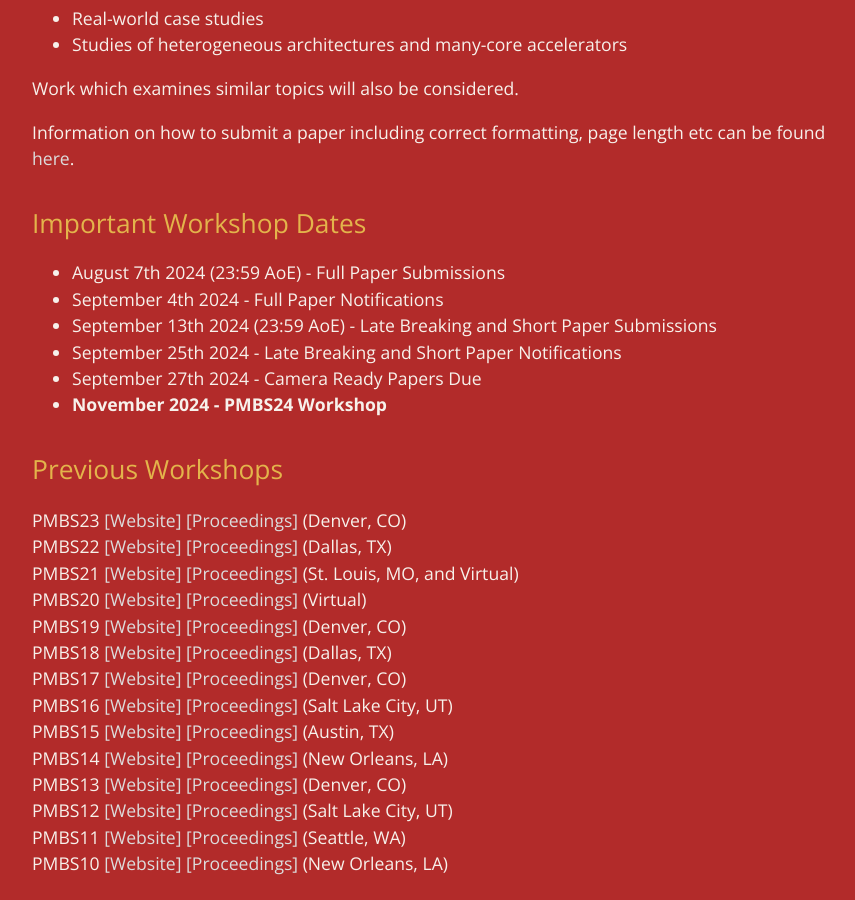
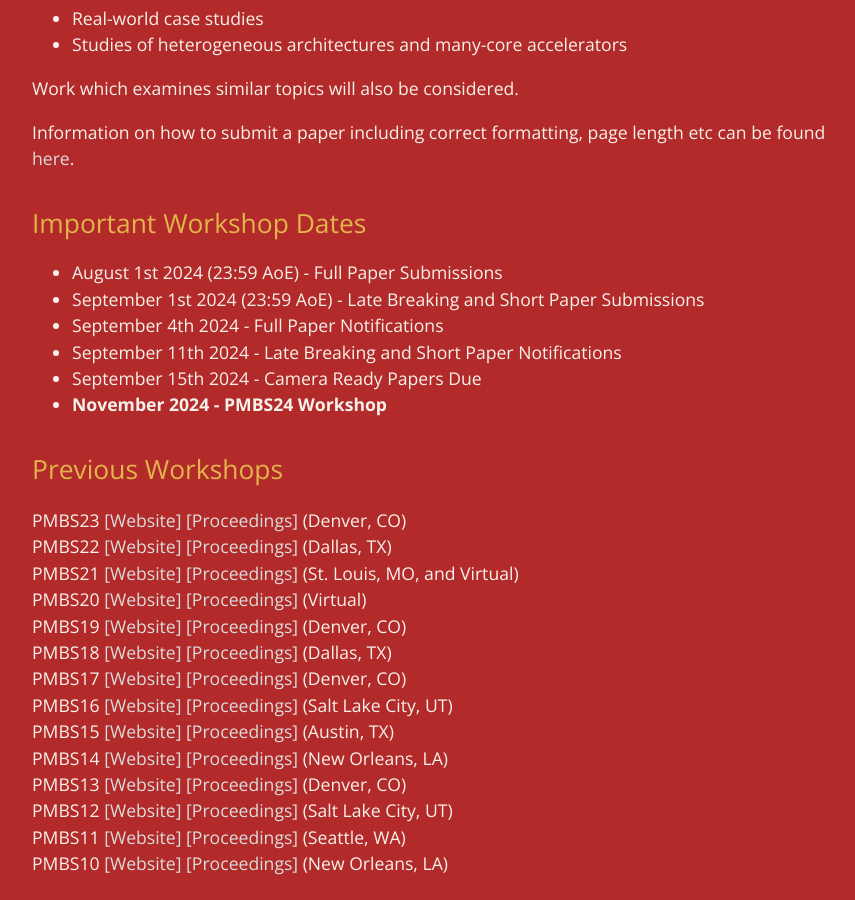
Before and after one commit to pmbs-workshop/pmbs-workshop.github.io, a Jekyll site: the page built from index.markdown, in a window 1280 px wide and 900 px high, scrolled down 1465 px. Shown: the whole window, without its empty margins (192-1047 px from the left). Built offline with Jekyll 4.4.1, drawn with Linux system fonts in a browser that asks for light colours.

Commit message:
Update submission dates

```diff
--- a/index.markdown
+++ b/index.markdown
@@ -58,11 +58,11 @@ Information on how to submit a paper including correct formatting, page length e
 Important Workshop Dates
 ------------------------
 
-* August 7th 2024 (23:59 AoE) - Full Paper Submissions
+* August 1st 2024 (23:59 AoE) - Full Paper Submissions
+* September 1st 2024 (23:59 AoE) - Late Breaking and Short Paper Submissions
 * September 4th 2024 - Full Paper Notifications
-* September 13th 2024 (23:59 AoE) - Late Breaking and Short Paper Submissions
-* September 25th 2024 - Late Breaking and Short Paper Notifications
-* September 27th 2024 - Camera Ready Papers Due
+* September 11th 2024 - Late Breaking and Short Paper Notifications
+* September 15th 2024 - Camera Ready Papers Due
 * **November 2024 - PMBS24 Workshop**
 
 
```
